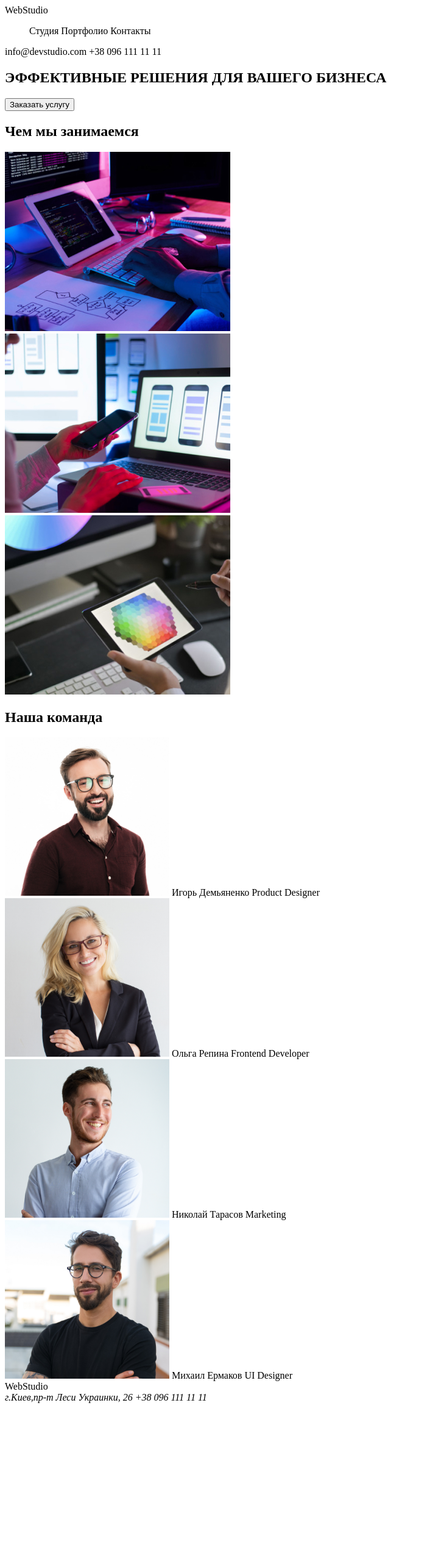
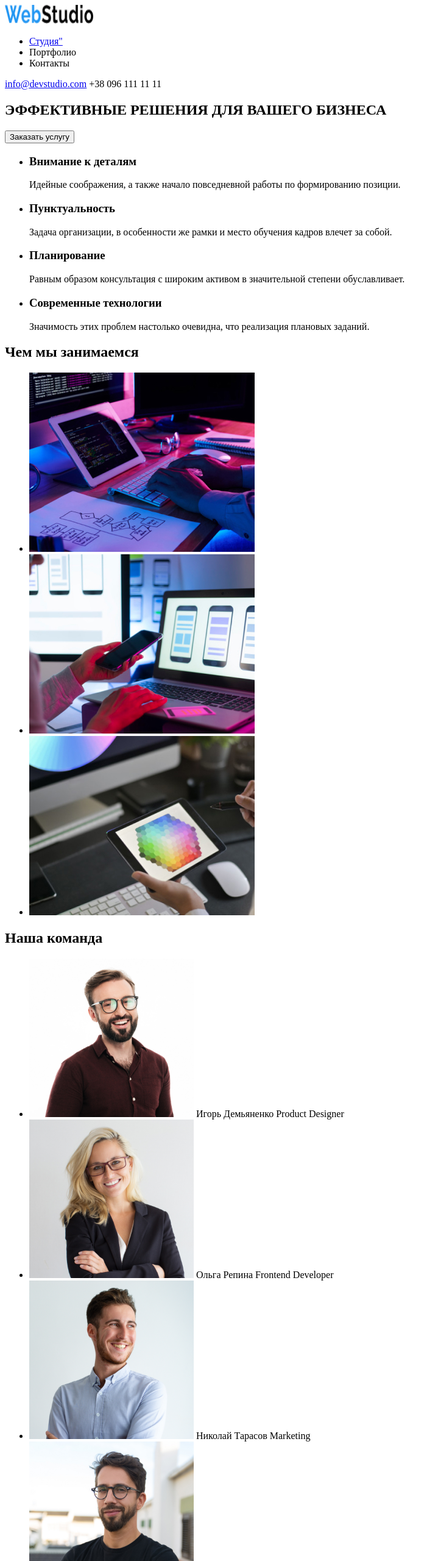
Before and after one commit to Namayki/goit-markup-hw-01, a plain HTML site: page index.html in a window 1280 px wide. Shown: the top 2560 px of the page at 61% size, without its empty margins (0-719 px from the left). Before the commit the page ends 2309 px from the top, so only its background shows below. Drawn offline with Linux system fonts and the light colour scheme.

Commit message:
html , img WebStudio

```diff
--- a/index.html
+++ b/index.html
@@ -14,35 +14,41 @@
 
 
 <!-- Верхняя линия -->
+
+
 <section>
     <!-- top line bd -->
-    <div>
+    <footer>
+        <!-- Menu Nav -->
+        <a href=""><img src="img/WebStudio.jpg" width="145" height="31" alt="лого"></a>
+            <nav>
+                <ul>
+                    <li>
+                        <a href="Студия">Студия"</a>
+                    </li>
+                    <li>Портфолио</li>
+                    <li>Контакты</li>
+                </ul>
+            </nav>
+        <a href="e-mail.info@devstudio.com">info@devstudio.com</a>
+        <tel>+38 096 111 11 11</tel>
+    </footer>
 
-        <logo>WebStudio</logo>
-
-        <!-- Menu Nav -->
-        <ul>
-            <text>Студия<a href="Студия"></a></text>
-            <text>Портфолио</text>
-            <text>Контакты</text>
-        </ul>
-
-        <e-mail>info@devstudio.com</e-mail>
-        <tel><text>+38 096 111 11 11</text></tel>
-
-    </div>
 </section>
 
 
 
 
 <!-- шапка -->
+
+
 <section>
     <!-- Bg -->
-    <div>
-     <h1>ЭФФЕКТИВНЫЕ РЕШЕНИЯ ДЛЯ ВАШЕГО БИЗНЕСА</h1>
-     <button type="button">Заказать услугу</button>
-    </div>
+    <header>
+         <h1>ЭФФЕКТИВНЫЕ РЕШЕНИЯ ДЛЯ ВАШЕГО БИЗНЕСА</h1>
+         <button type="button">Заказать услугу</button>
+    </header>
+
 </section>
 
 
@@ -50,29 +56,55 @@
 
 
 <!-- Особенности -->
-<section>
 
 
-    <div>
-        <h3></h3>
-        <text></text>
-    </div>
+<section>
+        <Ul>
+            <li>
+                <h3>Внимание к деталям</h3>
+                <p>Идейные соображения, а также начало повседневной работы по формированию позиции.</p>
+            </li>
+            <li>
+                <h3>Пунктуальность</h3>
+                <p>Задача организации, в особенности же рамки и место обучения кадров влечет за собой.</p>
+            </li>
+             <li>
+                <h3>Планирование</h3>
+                <p>Равным образом консультация с широким активом в значительной степени обуславливает.</p>
+            </li>
+            <li>
+                <h3>Современные технологии</h3>
+                <p>Значимость этих проблем настолько очевидна, что реализация плановых заданий.</p>
+            </li>
+        </ul>
+</section>
 
-    <div>
-        <h3></h3>
-        <text></text>
-    </div>
 
-    <div>
-        <h3></h3>
-        <text></text>
-    </div>
 
-    <div>
-        <h3></h3>
-        <text></text>
-    </div>
 
+
+
+
+
+
+
+<!-- Чем мы занимаемся -->
+
+
+<section>
+    <h2>Чем мы занимаемся</h2>
+
+        <ul>
+            <li>
+                <img src="img/box 1.jpg" width="370" height="294" alt="PC"/>
+            </li>
+            <li>
+                <img src="img/box 2.jpg" width="370" height="294" alt="laptop"/>
+            </li>
+            <li>
+                <img src="img/box 3.jpg" width="370" height="294" alt="tablet"/>
+            </li>
+        </ul>
 
 </section>
 
@@ -80,57 +112,41 @@
 
 
 
-<!-- Чем мы занимаемся -->
-<section>
-
-    <h2>Чем мы занимаемся</h2>
-
-    <div>
-        <img src="img/box 1.jpg" width="370" height="294" alt=""/>
-    </div>
-
-    <div>
-        <img src="img/box 2.jpg" width="370" height="294" alt=""/>
-    </div>
-
-    <div>
-        <img src="img/box 3.jpg" width="370" height="294" alt=""/>
-    </div>
-
-</section>
 
 
 
 
 
 <!-- Наша команда -->
+
+
 <section>
     <!-- Section bd -->
     <div>
-        <h2>Наша команда</h2>
+    <h2>Наша команда</h2>
             <!-- team -->
-            <div>
-                <div>
+            <ul>
+                <li>
                     <img src="img/img (1).jpg" width="270" height="260" alt=""/>
                     <name>Игорь Демьяненко</name>
                     <text>Product Designer</text>
-                </div>
-                <div>
+                </li>
+                <li>
                     <img src="img/img (2).jpg" width="270" height="260" alt=""/>
                     <name>Ольга Репина</name>
                     <text>Frontend Developer</text>
-                </div>
-                <div>
+                </li>
+                <li>
                     <img src="img/img (3).jpg" width="270" height="260" alt=""/>
                     <name>Николай Тарасов</name>
                     <text>Marketing</text>
-                </div>
-                <div>
+                </li>
+                <li>
                     <img src="img/img (4).jpg" width="270" height="260" alt=""/>
                     <name>Михаил Ермаков</name>
                     <text>UI Designer</text>
-                </div>
-            </div>
+                </li>
+            </ul>
     </div>
 </section>
 
@@ -142,16 +158,23 @@
 <!--Footer bd-->
 <footer>
 
-    <logo>WebStudio</logo>
+    <a href=""><img src="img/WebStudio.jpg" width="145" height="31" alt="лого"></a>
 
-    <address>
-        <text>г.Киев,пр-т Леси Украинки, 26</text>
-        <e-mail></e-mail>
-        <tel>+38 096 111 11 11</tel>
-    </address>
+    <adress>
+            <p>г.Киев,пр-т Леси Украинки, 26</p>
+            <a>info@devstudio.com</a>
+            <tel>+38 096 111 11 11</tel>
+     </adressp>
 
 </footer>
 </section>
+
+
+
+
+
+
+
 
 
 
@@ -162,9 +185,5 @@
     <finger2></finger2>
     <finger3></finger3>
 </section>
-
-
-
-
 </body>
 </html>
```
Also changed, not shown: img/WebStudio.jpg (added).
